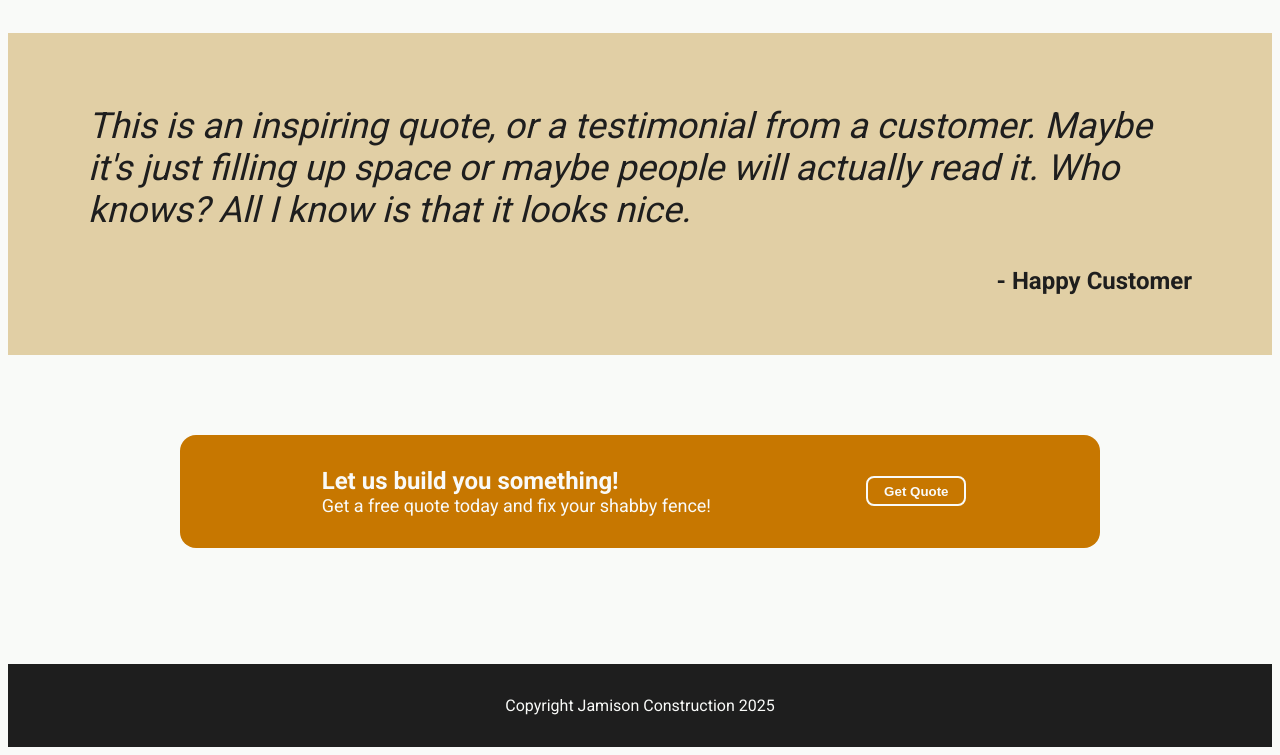
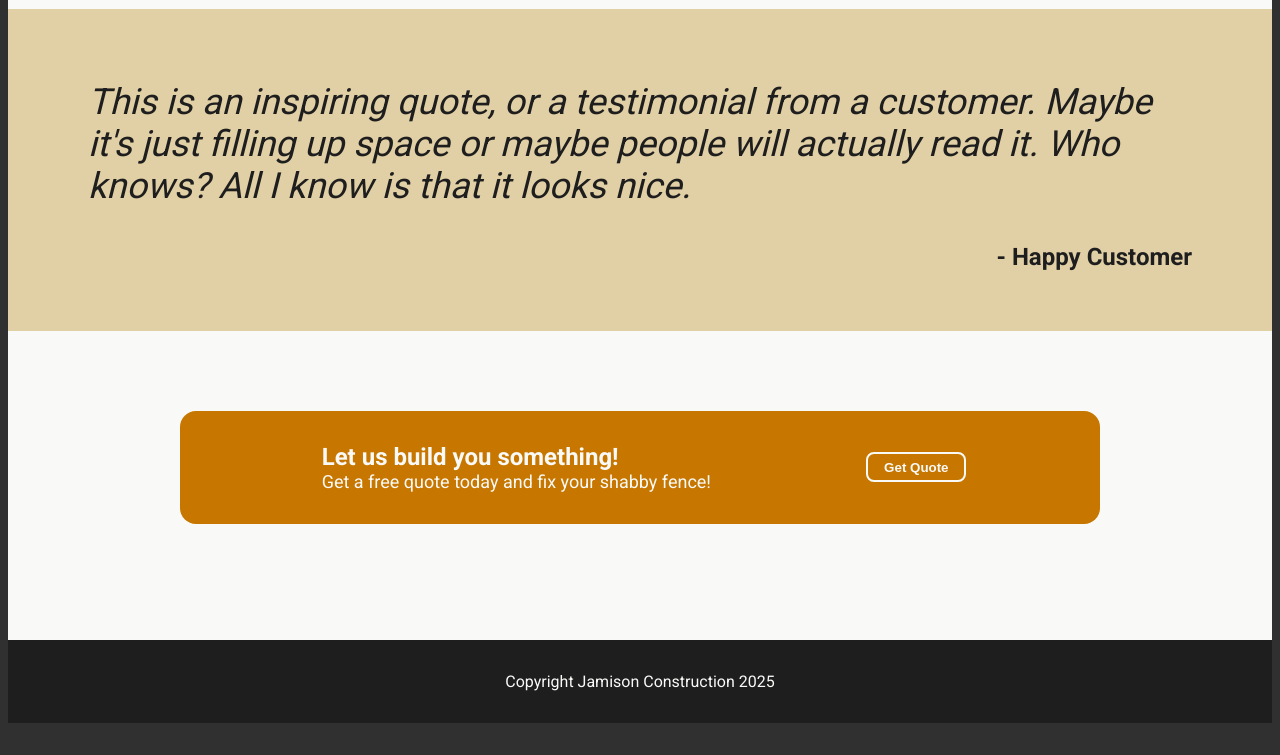
Before and after one commit to fishpin/j-con, a plain HTML site: page index.html in a window 1280 px wide. Shown: the part 893-1648 px from the top of the page. After the commit the page ends 1616 px from the top, so only its background shows below. Drawn offline with Linux system fonts and the light colour scheme.

Commit message:
Centered content to suit different screen widths - added a container div to center page content - added background colour to whitespace outside page boundary

```diff
--- a/index.html
+++ b/index.html
@@ -9,6 +9,7 @@
         <title>Jamison Construction</title>
     </head>
     <body>
+        <div id="container">
         <div id="hero">
             <div class="header">
                 <p class="logo">Jamison Construction</p>
@@ -66,5 +67,6 @@
         <div id="footer">
             <footer>Copyright Jamison Construction 2025</footer>
         </div>
+        </div>
     </body>
 </html>
--- a/style.css
+++ b/style.css
@@ -1,12 +1,19 @@
 body {
     font-family: "Roboto", sans-serif;
+    background-color: #303030;
+}
+
+#container {
     background-color: #f9faf8;
+    max-width: 1600px;
+    margin: 0 auto;
 }
 
 #hero {
     background-color: #1E1E1E;
     max-width: 1600px;
-    padding-bottom: 16px;
+    padding: 0 auto 16px;
+    margin-top: -8px;
 
 }
 
@@ -230,5 +237,6 @@ button:active {
     background-color: #1E1E1E;
     text-align: center;
     max-width: 1600px;
-    padding: 32px 0;
+    padding: 32px;
+    margin: 0 auto -8px;
 }
```
